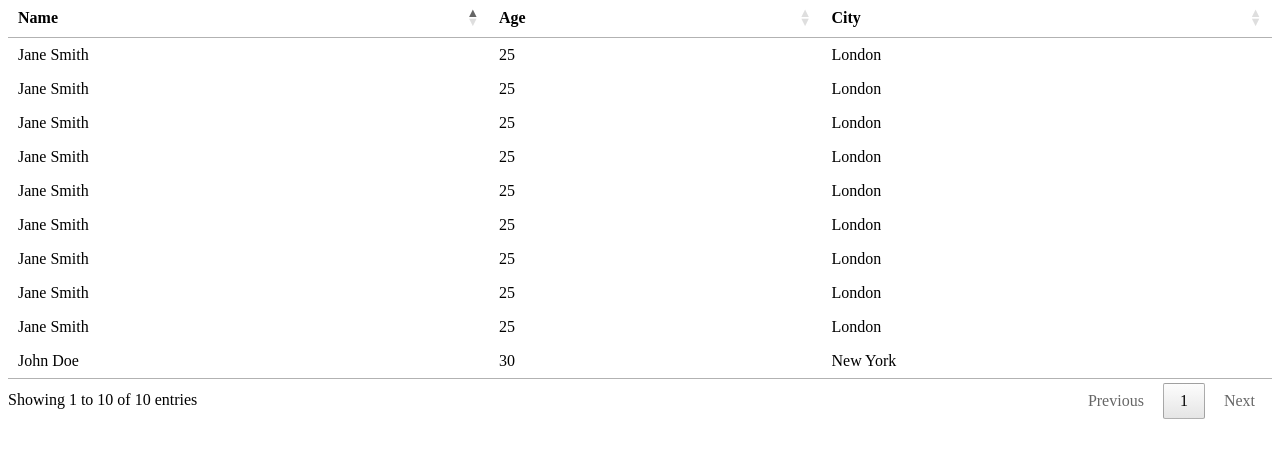
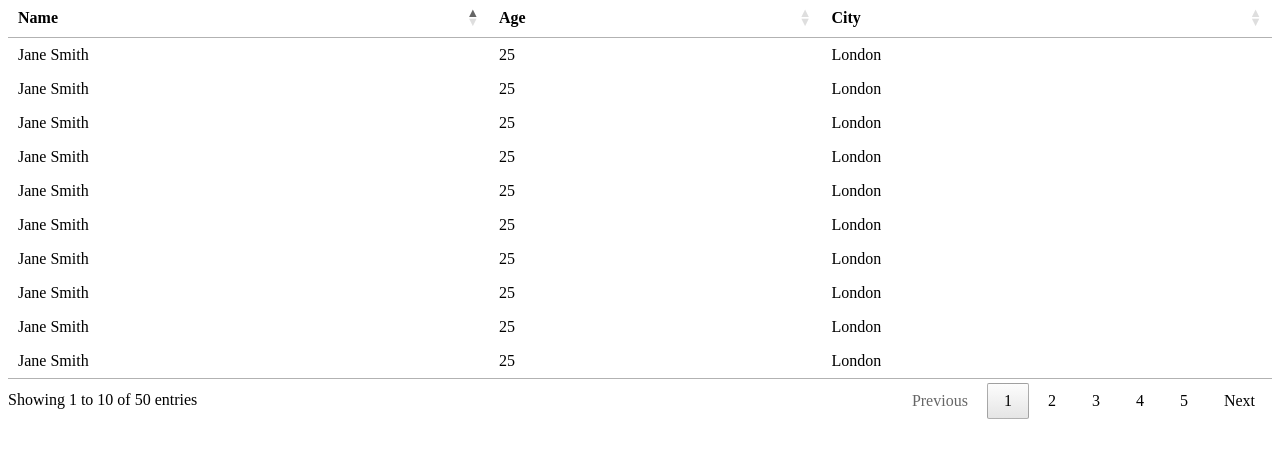
Before and after one commit to mjasper30/Evaluation-Form-PHR, a PHP site: the page made by example_datatables copy.php in a window 1280 px wide. Shown: the part 36-494 px from the top of the page. Run offline with PHP 8.4, Linux system fonts and the light colour scheme; some libraries are stand-ins or nearby versions.

Commit message:
initial commit

```diff
--- a/example_datatables copy.php
+++ b/example_datatables copy.php
@@ -63,6 +63,203 @@
         <td>25</td>
         <td>London</td>
       </tr>
+        <tr>
+        <td>John Doe</td>
+        <td>30</td>
+        <td>New York</td>
+      </tr>
+      <tr>
+        <td>Jane Smith</td>
+        <td>25</td>
+        <td>London</td>
+      </tr>
+      <tr>
+        <td>Jane Smith</td>
+        <td>25</td>
+        <td>London</td>
+      </tr>
+      <tr>
+        <td>Jane Smith</td>
+        <td>25</td>
+        <td>London</td>
+      </tr>
+      <tr>
+        <td>Jane Smith</td>
+        <td>25</td>
+        <td>London</td>
+      </tr>
+      <tr>
+        <td>Jane Smith</td>
+        <td>25</td>
+        <td>London</td>
+      </tr>
+      <tr>
+        <td>Jane Smith</td>
+        <td>25</td>
+        <td>London</td>
+      </tr>
+      <tr>
+        <td>Jane Smith</td>
+        <td>25</td>
+        <td>London</td>
+      </tr>
+      <tr>
+        <td>Jane Smith</td>
+        <td>25</td>
+        <td>London</td>
+      </tr>
+      <tr>
+        <td>Jane Smith</td>
+        <td>25</td>
+        <td>London</td>
+        <tr>
+        <td>John Doe</td>
+        <td>30</td>
+        <td>New York</td>
+      </tr>
+      <tr>
+        <td>Jane Smith</td>
+        <td>25</td>
+        <td>London</td>
+      </tr>
+      <tr>
+        <td>Jane Smith</td>
+        <td>25</td>
+        <td>London</td>
+      </tr>
+      <tr>
+        <td>Jane Smith</td>
+        <td>25</td>
+        <td>London</td>
+      </tr>
+      <tr>
+        <td>Jane Smith</td>
+        <td>25</td>
+        <td>London</td>
+      </tr>
+      <tr>
+        <td>Jane Smith</td>
+        <td>25</td>
+        <td>London</td>
+      </tr>
+      <tr>
+        <td>Jane Smith</td>
+        <td>25</td>
+        <td>London</td>
+      </tr>
+      <tr>
+        <td>Jane Smith</td>
+        <td>25</td>
+        <td>London</td>
+      </tr>
+      <tr>
+        <td>Jane Smith</td>
+        <td>25</td>
+        <td>London</td>
+      </tr>
+      <tr>
+        <td>Jane Smith</td>
+        <td>25</td>
+        <td>London</td>
+        <tr>
+        <td>John Doe</td>
+        <td>30</td>
+        <td>New York</td>
+      </tr>
+      <tr>
+        <td>Jane Smith</td>
+        <td>25</td>
+        <td>London</td>
+      </tr>
+      <tr>
+        <td>Jane Smith</td>
+        <td>25</td>
+        <td>London</td>
+      </tr>
+      <tr>
+        <td>Jane Smith</td>
+        <td>25</td>
+        <td>London</td>
+      </tr>
+      <tr>
+        <td>Jane Smith</td>
+        <td>25</td>
+        <td>London</td>
+      </tr>
+      <tr>
+        <td>Jane Smith</td>
+        <td>25</td>
+        <td>London</td>
+      </tr>
+      <tr>
+        <td>Jane Smith</td>
+        <td>25</td>
+        <td>London</td>
+      </tr>
+      <tr>
+        <td>Jane Smith</td>
+        <td>25</td>
+        <td>London</td>
+      </tr>
+      <tr>
+        <td>Jane Smith</td>
+        <td>25</td>
+        <td>London</td>
+      </tr>
+      <tr>
+        <td>Jane Smith</td>
+        <td>25</td>
+        <td>London</td>
+        <tr>
+        <td>John Doe</td>
+        <td>30</td>
+        <td>New York</td>
+      </tr>
+      <tr>
+        <td>Jane Smith</td>
+        <td>25</td>
+        <td>London</td>
+      </tr>
+      <tr>
+        <td>Jane Smith</td>
+        <td>25</td>
+        <td>London</td>
+      </tr>
+      <tr>
+        <td>Jane Smith</td>
+        <td>25</td>
+        <td>London</td>
+      </tr>
+      <tr>
+        <td>Jane Smith</td>
+        <td>25</td>
+        <td>London</td>
+      </tr>
+      <tr>
+        <td>Jane Smith</td>
+        <td>25</td>
+        <td>London</td>
+      </tr>
+      <tr>
+        <td>Jane Smith</td>
+        <td>25</td>
+        <td>London</td>
+      </tr>
+      <tr>
+        <td>Jane Smith</td>
+        <td>25</td>
+        <td>London</td>
+      </tr>
+      <tr>
+        <td>Jane Smith</td>
+        <td>25</td>
+        <td>London</td>
+      </tr>
+      <tr>
+        <td>Jane Smith</td>
+        <td>25</td>
+        <td>London</td>
+      </tr>
       <!-- Add more rows here -->
     </tbody>
   </table>
```
